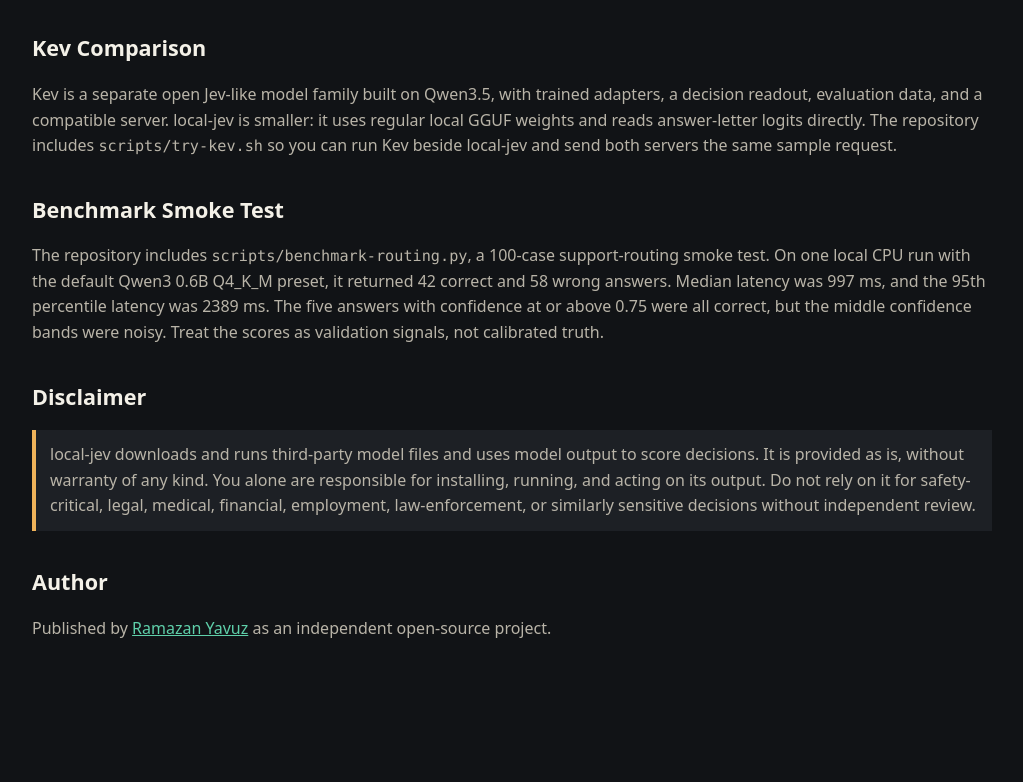
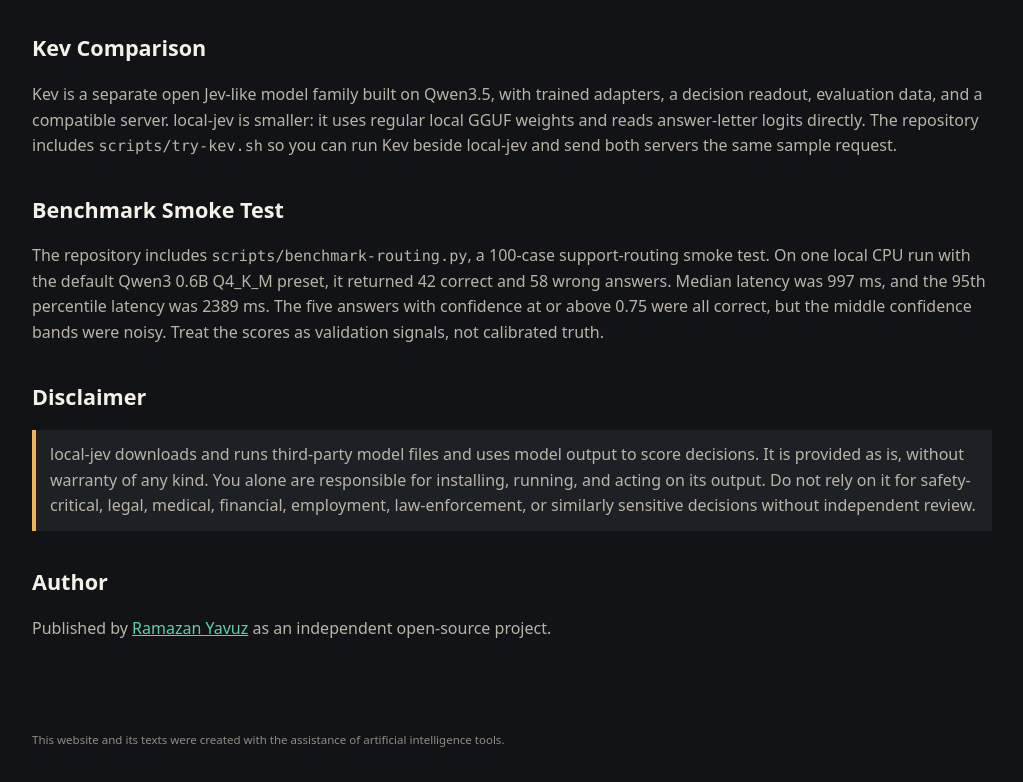
Before and after one commit to ra-yavuz/local-jev, a plain HTML site: page docs/index.html in a window 1280 px wide. Shown: the part 1477-2259 px from the top of the page, without its empty margins (128-1151 px from the left). Before the commit the page ends 2198 px from the top, so only its background shows below. Drawn offline with Linux system fonts and the light colour scheme.

Commit message:
Add AI assistance disclosure to page footer

```diff
--- a/docs/index.html
+++ b/docs/index.html
@@ -226,5 +226,7 @@
       </p>
     </section>
   </main>
+  <footer style="width:min(960px,calc(100% - 32px));margin:0 auto 32px;color:var(--muted);"><p class="ai-disclosure" style="margin:10px 0 0;font-size:0.72rem;line-height:1.6;opacity:0.75;">This website and its texts were created with the assistance of artificial intelligence tools.</p></footer>
+
 </body>
 </html>
```
